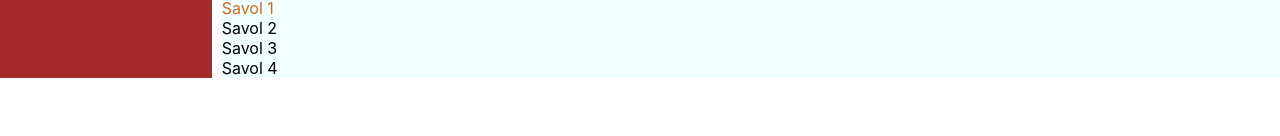
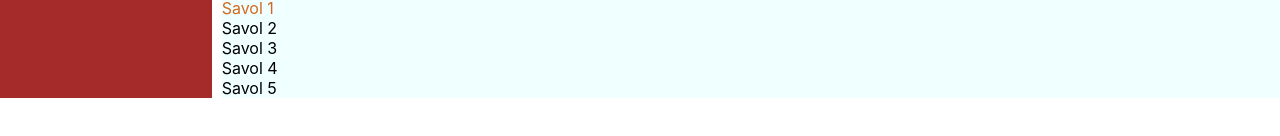
Before and after one commit to LazizNasirov/my-app, a React (Create React App) app: page / in a window 1280 px wide. Shown: the part 556-692 px from the top of the page. Built offline with nearby package versions, Linux system fonts and the light colour scheme.

Commit message:
Savol5 qushildi

```diff
--- a/src/components/Profile.jsx
+++ b/src/components/Profile.jsx
@@ -25,6 +25,9 @@ const Profile = () => {
       <div>
         Savol 4
       </div>
+      <div>
+        Savol 5
+      </div>
     </div>
   </div>
 
```
